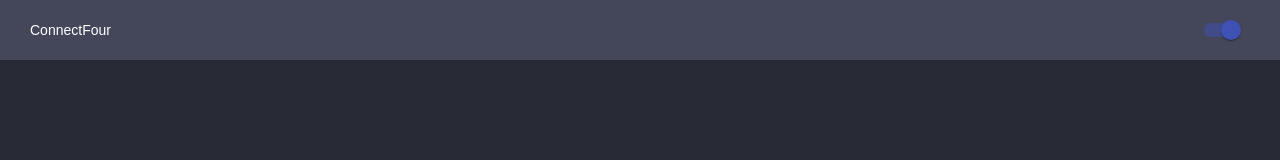
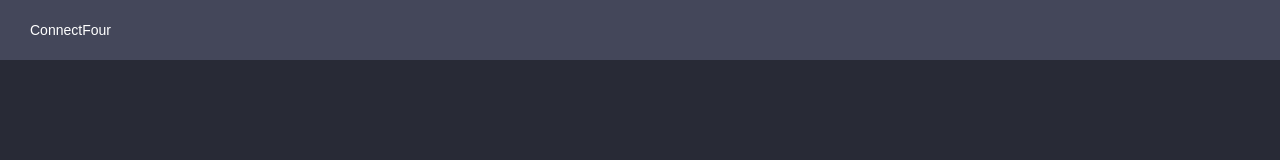
Before and after one commit to pedromtec/connectfour, a React (Create React App) app: page / in a window 1280 px wide. Shown: the top 160 px of the page. Built offline with nearby package versions, Linux system fonts and the light colour scheme.

Commit message:
Renove darkmode

```diff
--- a/src/App.tsx
+++ b/src/App.tsx
@@ -2,28 +2,19 @@ import React from 'react'
 import './App.css'
 import Game from './components/Game'
 import WindowContext from './WindowContext'
-import { ThemeProvider, DefaultTheme } from 'styled-components'
-import usePersistedState from './hooks/usePersistedState'
-
-import light from './styles/themes/light'
+import { ThemeProvider } from 'styled-components'
 import dark from './styles/themes/dark'
 
 import GlobalStyle from './styles/global'
 import Header from './components/Header'
 
 const App = () => {
-  const [theme, setTheme] = usePersistedState<DefaultTheme>('theme', dark)
-
-  const toggleTheme = () => {
-    setTheme(theme.title === 'light' ? dark : light)
-  }
-
   return (
-    <ThemeProvider theme={theme}>
+    <ThemeProvider theme={dark}>
       <WindowContext.WindowContextProvider>
         <div className="App">
           <GlobalStyle />
-          <Header toggleTheme={toggleTheme} />
+          <Header />
           <Game />
         </div>
       </WindowContext.WindowContextProvider>
--- a/src/components/Header/index.tsx
+++ b/src/components/Header/index.tsx
@@ -1,26 +1,11 @@
-import React, { useContext } from 'react'
-import { ThemeContext } from 'styled-components'
-import Switch from '@material-ui/core/Switch'
+import React from 'react'
 
 import { Container } from './styles'
 
-interface Props {
-  toggleTheme(): void
-}
-
-const Header: React.FC<Props> = ({ toggleTheme }) => {
-  const { title } = useContext(ThemeContext)
-
+const Header: React.FC = () => {
   return (
     <Container>
       <span>ConnectFour</span>
-
-      <Switch
-        checked={title === 'dark'}
-        onChange={toggleTheme}
-        color="primary"
-        name="checkedB"
-      />
     </Container>
   )
 }
```
